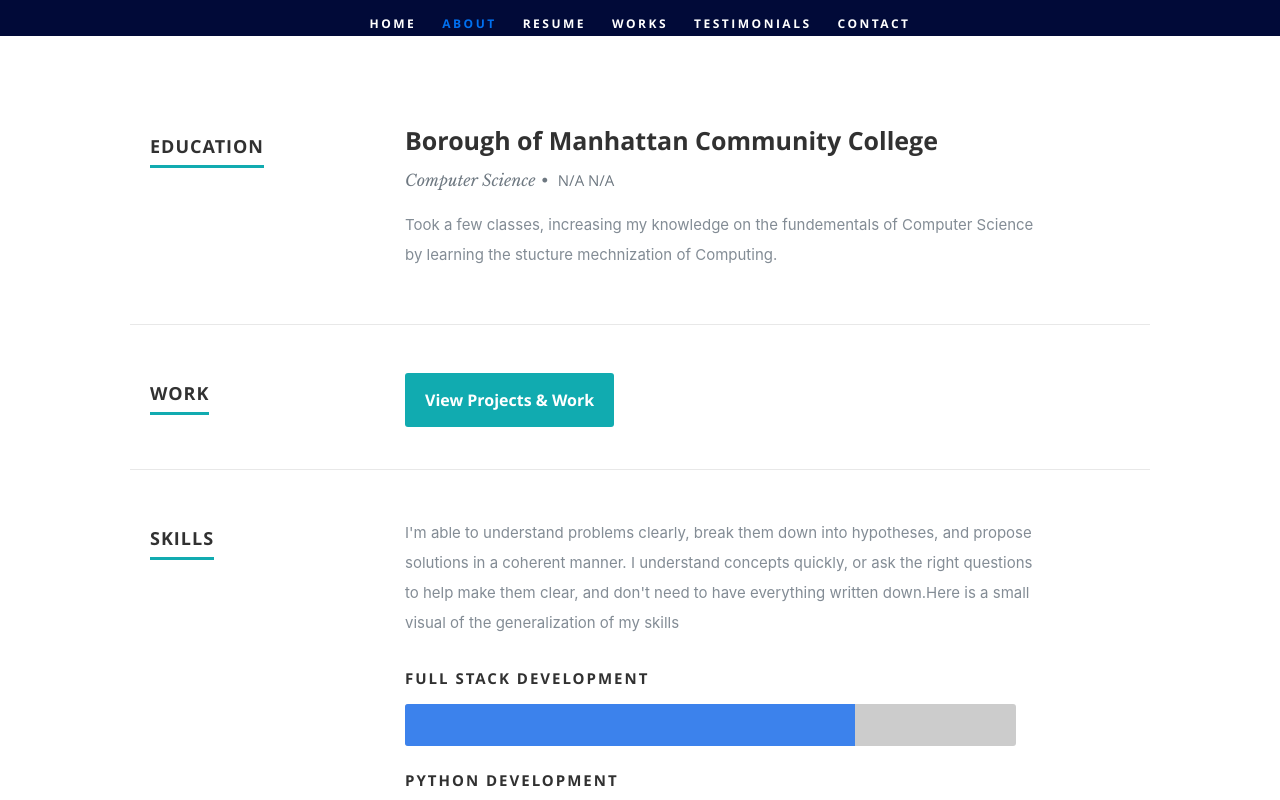
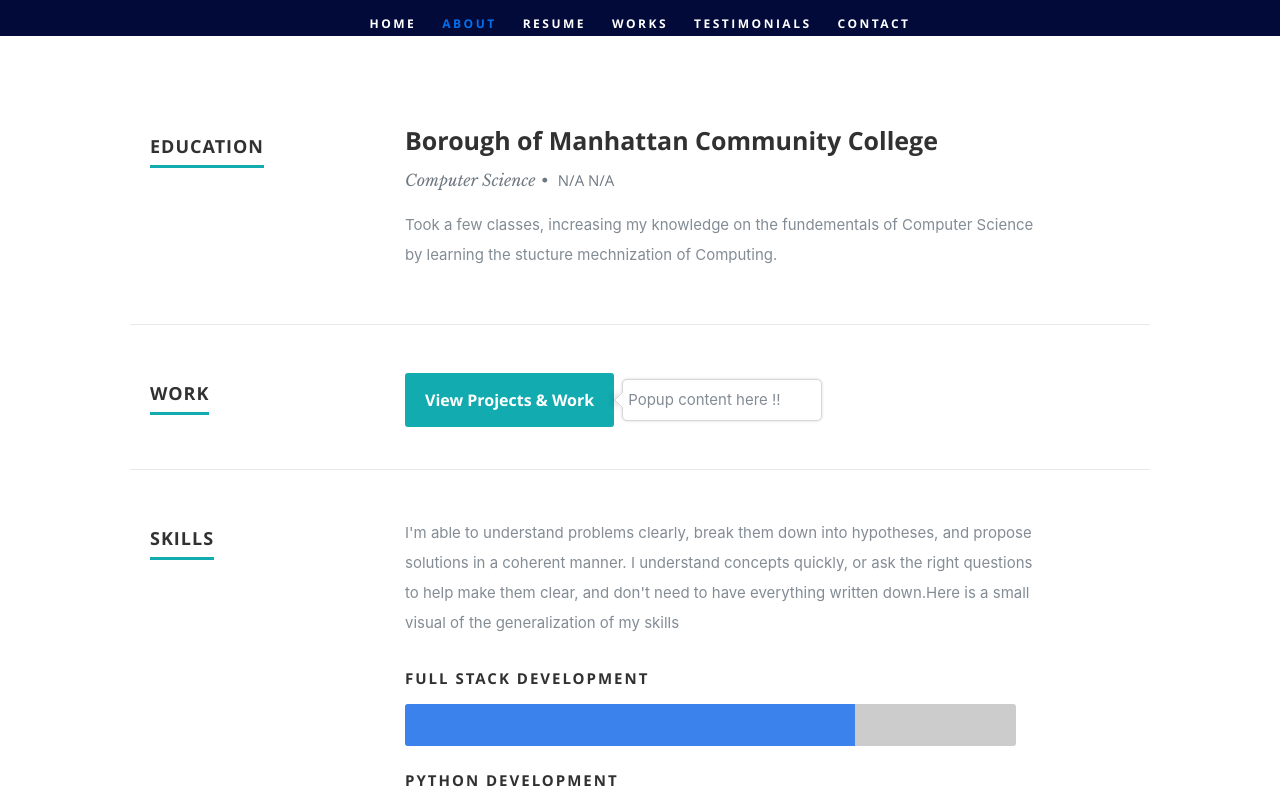
Before and after one commit to DrGloo/Portfolio, a React (Create React App) app: page / in a window 1280 px wide. Both pictures are taken after a click on the button "View Projects & Work". Shown: the part 1280-2080 px from the top of the page. Built offline with nearby package versions, Linux system fonts and the light colour scheme.

Commit message:
slight change

```diff
--- a/package.json
+++ b/package.json
@@ -10,6 +10,7 @@
     "react-dom": "^17.0.2",
     "react-hooks-use-modal": "^2.1.0",
     "react-scripts": "4.0.3",
+    "reactjs-popup": "^2.0.5",
     "web-vitals": "^2.1.4"
   },
   "scripts": {
--- a/src/App.css
+++ b/src/App.css
@@ -8,7 +8,7 @@
 }
 
 .App-header {
-  background-color: #1c3057;
+  background-color: #528bff;
   min-height: 100vh;
   display: flex;
   flex-direction: column;
--- a/src/components/Resume.js
+++ b/src/components/Resume.js
@@ -1,4 +1,7 @@
 import React, { Component } from 'react';
+import Popup from 'reactjs-popup';
+import 'reactjs-popup/dist/index.css';
+
 
 export default  class Resume extends Component {
   render() {
@@ -39,8 +42,10 @@
             </div>
 
             <div className="nine columns main-col">
-              <button>View Projects & Work</button>
-
+              <Popup trigger={<button>View Projects & Work</button>
+} position="right center">
+                <div>Popup content here !!</div>
+              </Popup>
               {
                 resumeData.work && resumeData.work.map((item) => {
                   return(
```
Also changed, not shown: 1 other file (tests, documents, lock files or other folders).
